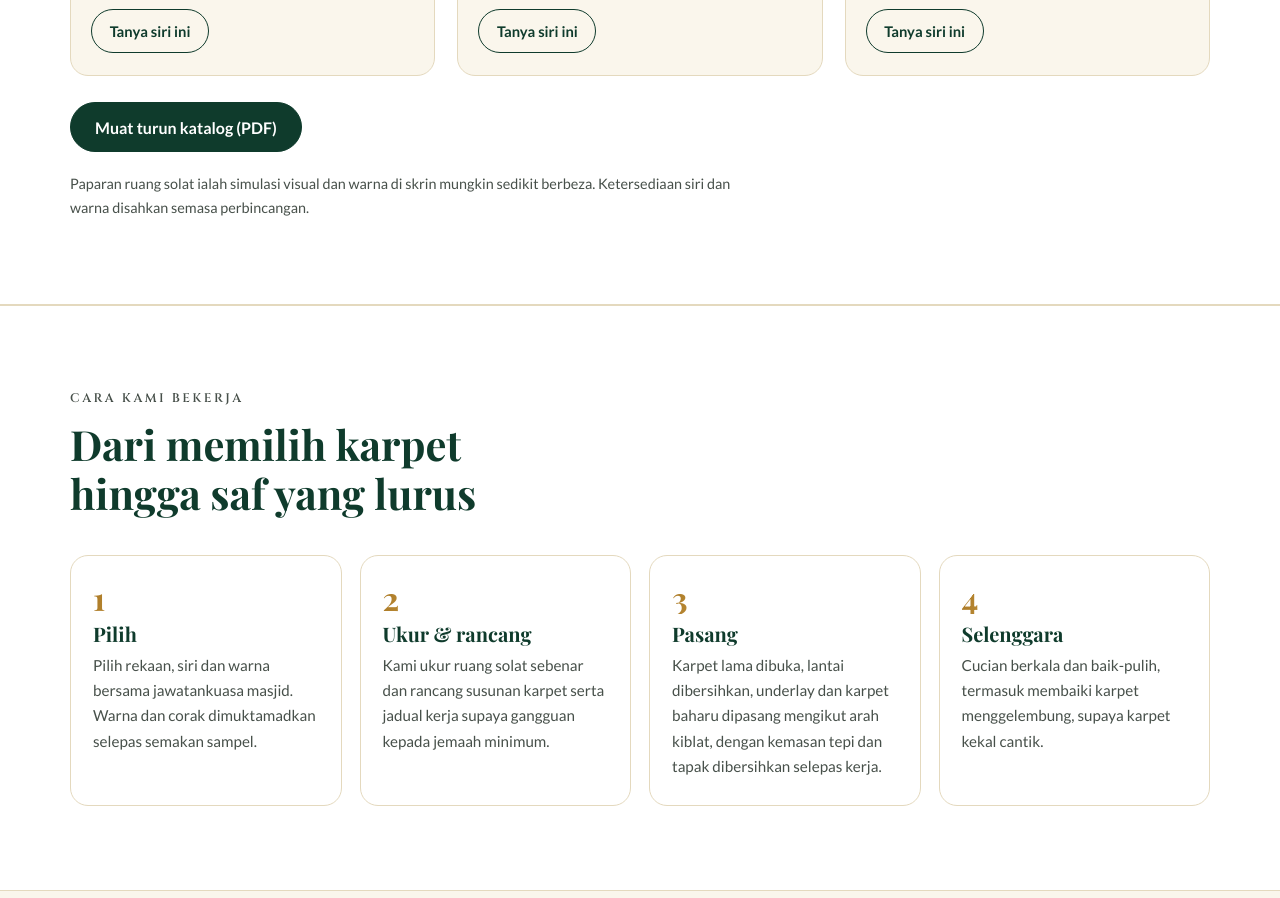
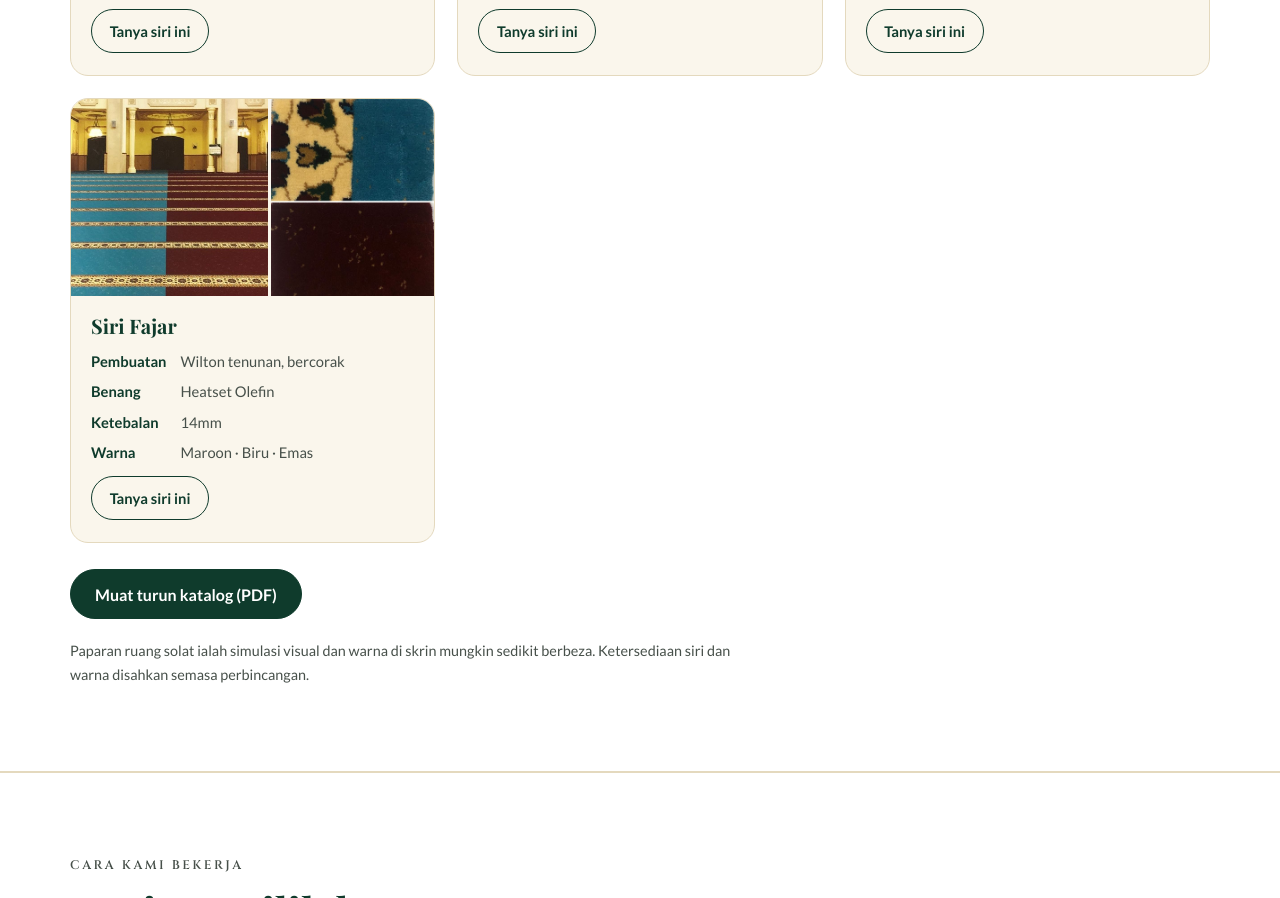
Before and after one commit to muazhtm/pangkalan-masjid, a website: page website/index.html in a window 1280 px wide. Shown: the part 3844-4742 px from the top of the page. Drawn offline with nearby package versions, Linux system fonts and the light colour scheme.

Commit message:
Katalog: tambah Siri Fajar (7 siri), PDF 9 halaman
Co-Authored-By: Claude Sonnet 5.5 <noreply@anthropic.com>
Claude-Session: https://claude.ai/code/session_01Ga9f7cpqNFUhNgN4RHNrjk

```diff
--- a/website/index.html
+++ b/website/index.html
@@ -251,6 +251,7 @@ footer .wrap{display:flex;flex-wrap:wrap;justify-content:space-between;gap:10px}
       <article class="kad"><div class="gb"><img src="img/k/nuri-r.jpg" loading="lazy" alt="Pandangan ruang solat dengan karpet siri Nuri" width="800" height="700"><img src="img/k/nuri-s.jpg" loading="lazy" alt="Sampel karpet siri Nuri" width="800" height="800"></div><div class="kb"><h3>Siri Nuri</h3><dl><dt>Pembuatan</dt><dd>Wilton tenunan, bercorak</dd><dt>Benang</dt><dd>Heatset Olefin</dd><dt>Ketebalan</dt><dd>12mm</dd><dt>Warna</dt><dd>Merah · Ungu · Hijau · Biru</dd></dl><a class="btn line dk" href="https://wa.me/60129046605?text=Assalamualaikum%2C%20saya%20berminat%20dengan%20karpet%20siri%20Nuri%20untuk%20masjid/surau%20kami.%20Boleh%20saya%20lihat%20sampel%20dan%20sebut%20harga%3F" rel="noopener">Tanya siri ini</a></div></article>
       <article class="kad"><div class="gb"><img src="img/k/qamar-r.jpg" loading="lazy" alt="Pandangan ruang solat dengan karpet siri Qamar" width="800" height="700"><img src="img/k/qamar-s.jpg" loading="lazy" alt="Sampel karpet siri Qamar" width="800" height="800"></div><div class="kb"><h3>Siri Qamar</h3><dl><dt>Pembuatan</dt><dd>Wilton tenunan, bercorak</dd><dt>Benang</dt><dd>Serat sintetik</dd><dt>Ketebalan</dt><dd>12mm</dd><dt>Warna</dt><dd>Maroon · Hijau · Biru</dd></dl><a class="btn line dk" href="https://wa.me/60129046605?text=Assalamualaikum%2C%20saya%20berminat%20dengan%20karpet%20siri%20Qamar%20untuk%20masjid/surau%20kami.%20Boleh%20saya%20lihat%20sampel%20dan%20sebut%20harga%3F" rel="noopener">Tanya siri ini</a></div></article>
       <article class="kad"><div class="gb"><img src="img/k/zamrud-r.jpg" loading="lazy" alt="Pandangan ruang solat dengan karpet siri Zamrud" width="800" height="700"><img src="img/k/zamrud-s.jpg" loading="lazy" alt="Sampel karpet siri Zamrud" width="800" height="800"></div><div class="kb"><h3>Siri Zamrud</h3><dl><dt>Pembuatan</dt><dd>Level cut pile</dd><dt>Benang</dt><dd>BCF sintetik</dd><dt>Ketebalan</dt><dd>10mm</dd><dt>Warna</dt><dd>Turquoise · Hijau · Maroon</dd></dl><a class="btn line dk" href="https://wa.me/60129046605?text=Assalamualaikum%2C%20saya%20berminat%20dengan%20karpet%20siri%20Zamrud%20untuk%20masjid/surau%20kami.%20Boleh%20saya%20lihat%20sampel%20dan%20sebut%20harga%3F" rel="noopener">Tanya siri ini</a></div></article>
+      <article class="kad"><div class="gb"><img src="img/k/fajar-r.jpg" loading="lazy" alt="Pandangan ruang solat dengan karpet Siri Fajar" width="800" height="700"><img src="img/k/fajar-s.jpg" loading="lazy" alt="Sampel karpet Siri Fajar" width="800" height="800"></div><div class="kb"><h3>Siri Fajar</h3><dl><dt>Pembuatan</dt><dd>Wilton tenunan, bercorak</dd><dt>Benang</dt><dd>Heatset Olefin</dd><dt>Ketebalan</dt><dd>14mm</dd><dt>Warna</dt><dd>Maroon · Biru · Emas</dd></dl><a class="btn line dk" href="https://wa.me/60129046605?text=Assalamualaikum%2C%20saya%20berminat%20dengan%20karpet%20siri%20Fajar%20untuk%20masjid/surau%20kami.%20Boleh%20saya%20lihat%20sampel%20dan%20sebut%20harga%3F" rel="noopener">Tanya siri ini</a></div></article>
     </div>
     <p style="margin-top:26px"><a class="btn" href="katalog/katalog-karpet-al-haromain.pdf" download>Muat turun katalog (PDF)</a></p>
     <p class="note">Paparan ruang solat ialah simulasi visual dan warna di skrin mungkin sedikit berbeza. Ketersediaan siri dan warna disahkan semasa perbincangan.</p>
```
Also changed, not shown: website/img/k/fajar-r.jpg (added), website/img/k/fajar-s.jpg (added), 1 other file.
